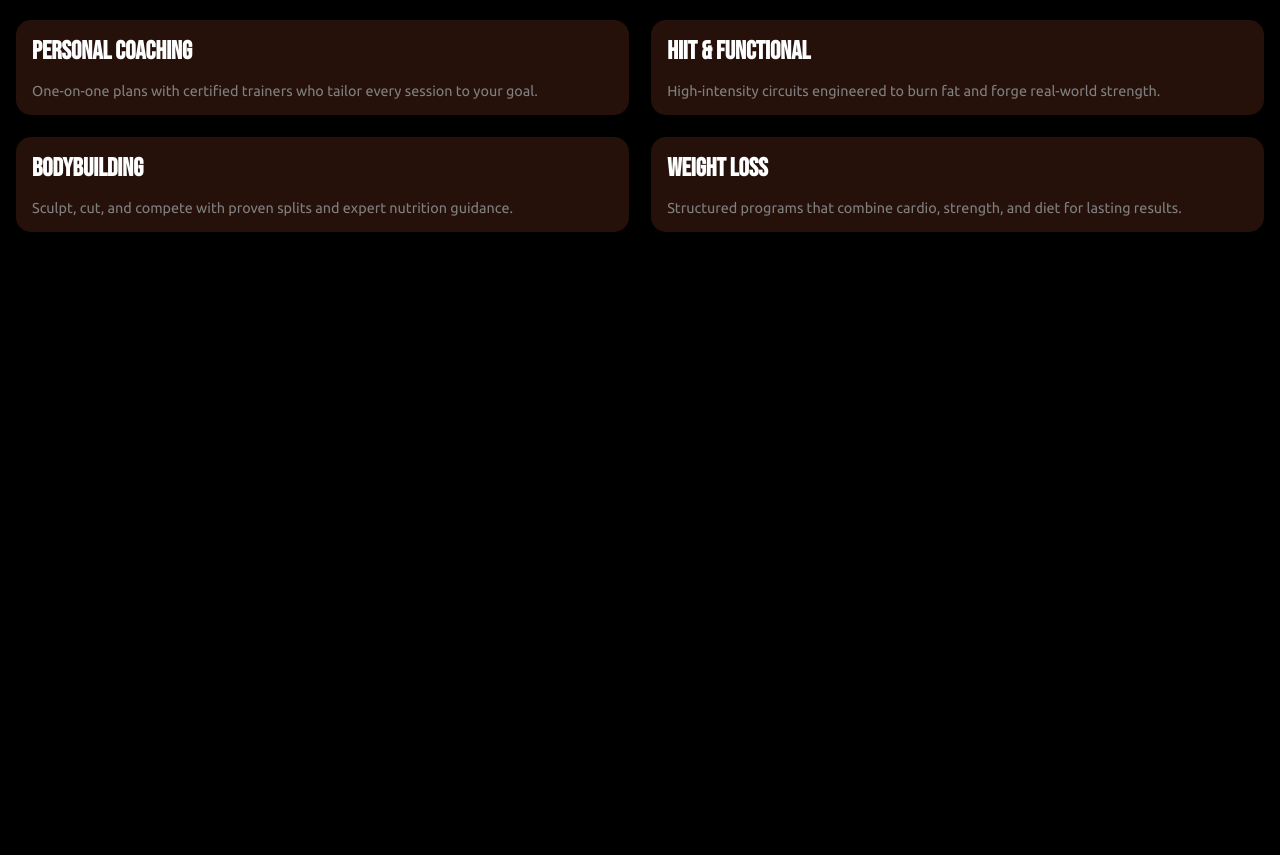
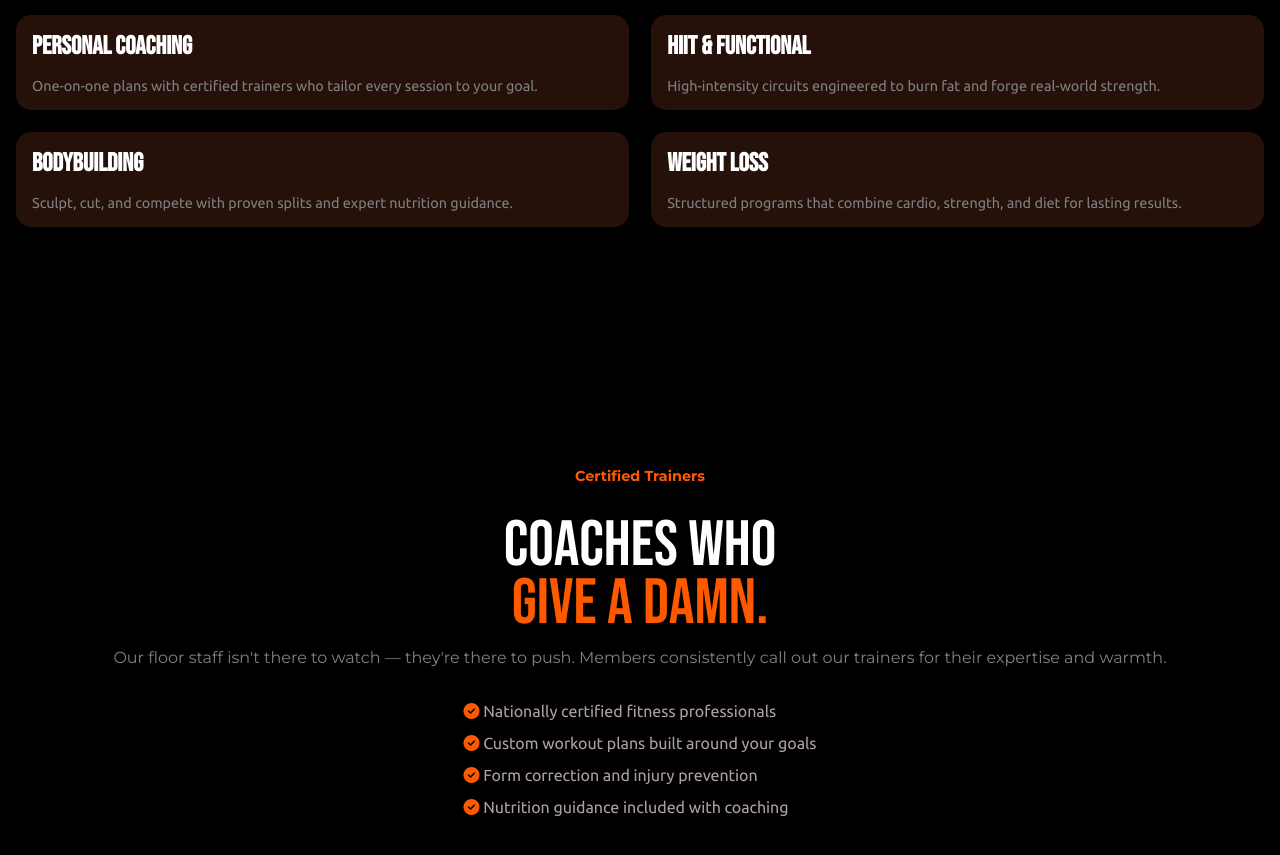
Before and after one commit to vanshairi/Gym-Website, a plain HTML site: page index.html in a window 1280 px wide. Shown: the part 1139-1994 px from the top of the page. Before the commit the page ends 1435 px from the top, so only its background shows below. Drawn offline with Linux system fonts and the light colour scheme.

Commit message:
responsive trainers section

```diff
--- a/css/styles.css
+++ b/css/styles.css
@@ -16,6 +16,7 @@
   font-family: "Ubuntu", sans-serif;
   background-color: rgb(0, 0, 0);
   color: white;
+  padding-top: 90px;
 }
 
 
@@ -28,6 +29,12 @@
   background: rgb(59, 37, 37);
   padding: 1rem;
   align-items: center;
+  position: fixed;
+  top: 0;
+  left: 0;
+  width: 100%;
+  height: 80px;
+  z-index: 1000;
 }
 
 
@@ -289,7 +296,54 @@
   transform: translateY(-4px);
 }
 
+/* Trainers Section */
 
+.trainers{
+  text-align: center;
+  margin: 15rem 2rem;
+}
+
+.trainers-heading h3{
+  font-size: 0.9rem;
+  color: rgb(255, 89, 0);
+  font-family: "Montserrat", sans-serif;
+}
+
+.trainers-heading p{
+  margin-top: 2rem;
+  font-family: "Bebas Neue", sans-serif;
+  font-size: 3.2rem;
+  line-height: 0.9;
+}
+
+.trainers-heading span{
+  color: rgb(255, 89, 0);
+}
+
+.trainers-description{
+  font-family: "Montserrat", sans-serif;
+  margin-top: 1rem;
+  color: grey;
+  margin-bottom: 2rem;
+}
+
+.trainers-list ul{
+  list-style: none;
+  text-align: left;
+  width: fit-content;
+  margin: 0 auto;
+  color: rgb(175, 160, 160);
+}
+
+.trainers-list li{
+  line-height: 1.5;
+  margin-top: 0.5rem;
+}
+
+.trainers-list i{
+  color: rgb(255, 89, 0);
+;
+}
 
 
 
@@ -363,6 +417,11 @@
     grid-template-columns: repeat(2,1fr);
   }
 
+  .trainers-heading p{
+    font-size: 4rem;
+  }
+
+
 }
 
 @media (min-width: 1025px){
--- a/index.html
+++ b/index.html
@@ -154,12 +154,12 @@
           </div>
         </div>
       </section>
-<!--
+
       <section class="trainers">
         <div class="trainers-heading">
           <h3>Certified Trainers</h3>
-          <p>Coaches who</p>
-          <p><span>give a damn.</span></p>
+          <p>Coaches who<br>
+          <span>give a damn.</span></p>
         </div>
 
         <div class="trainers-description">
@@ -169,15 +169,15 @@
 
         <div class="trainers-list">
           <ul>
-            <li>Nationally certified fitness professionals</li>
-            <li>Custom workout plans built around your goals</li>
-            <li>Form correction and injury prevention</li>
-            <li>Nutrition guidance included with coaching</li>
+            <li><i class="fa-solid fa-circle-check"></i> Nationally certified fitness professionals</li>
+            <li><i class="fa-solid fa-circle-check"></i> Custom workout plans built around your goals</li>
+            <li><i class="fa-solid fa-circle-check"></i> Form correction and injury prevention</li>
+            <li><i class="fa-solid fa-circle-check"></i> Nutrition guidance included with coaching</li>
           </ul>
         </div>
       </section>
 
-      <section class="membership">
+    <!--  <section class="membership">
         <div class="membership-heading">
           <h2>MEMBERSHIP</h2>
           <p>Pick your weight class.</p>
```
